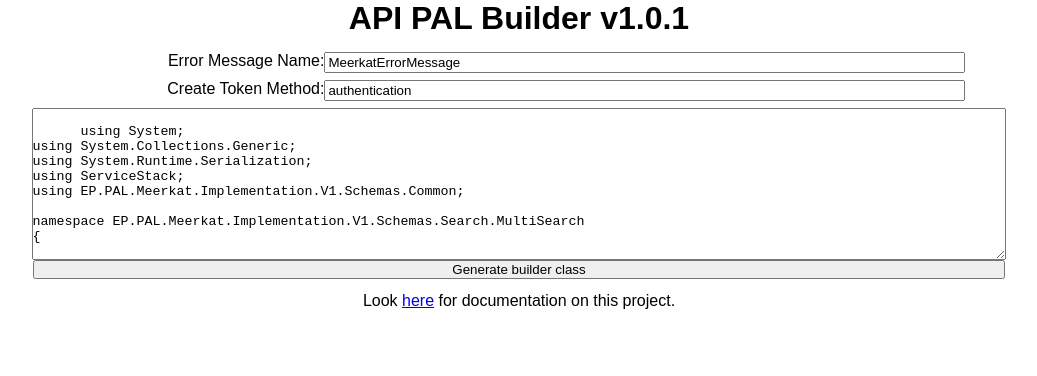
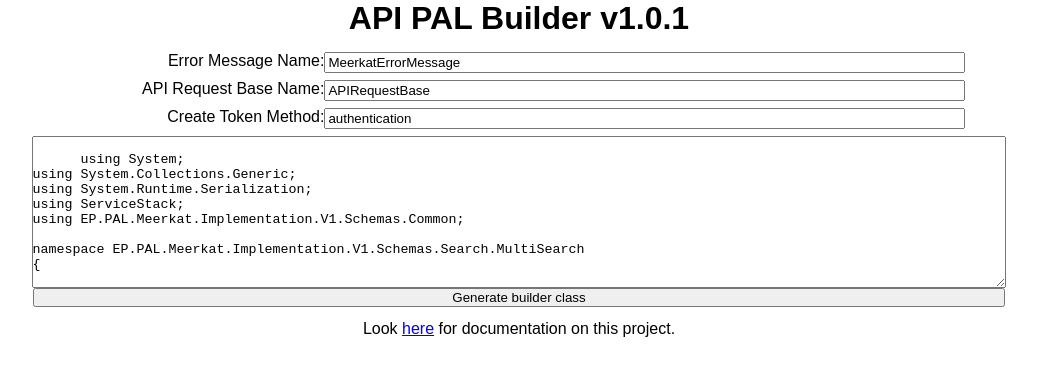
Before and after one commit to Dragonegger2/BuilderBuilder, a React (Create React App) app: page / in a window 1280 px wide. Shown: the top 376 px of the page, without its empty margins (121-1158 px from the left). Built offline with nearby package versions, Linux system fonts and the light colour scheme.

Commit message:
Added the final variable I needed to add.

```diff
--- a/src/App.js
+++ b/src/App.js
@@ -9,7 +9,6 @@ class App extends Component {
     super(props);
 
     this.state = {
-      responseObjectName: "%PLACE_HOLDER_VALUE%",
       pastedText: `
       using System;
 using System.Collections.Generic;
@@ -305,6 +304,7 @@ namespace EP.PAL.Meerkat.Implementation.V1.Schemas.Search.MultiSearch
     this.changeCreateTokenMethod = this.changeCreateTokenMethod.bind(this);
 
     this.cleanString = this.cleanString.bind(this);
+    this.changeAPIRequestBaseName = this.changeAPIRequestBaseName.bind(this);
     this.returnBuilderObject = this.returnBuilderObject.bind(this);
     this.createBuilder = this.createBuilder.bind(this);
     this.createClassObject = this.createClassObject.bind(this);
@@ -320,6 +320,10 @@ namespace EP.PAL.Meerkat.Implementation.V1.Schemas.Search.MultiSearch
             return this;
         }
     `
+  }
+
+  changeAPIRequestBaseName(event) {
+    this.setState({apiRequestBaseName : event.target.value});
   }
 
   changeCreateTokenMethod(event) {
@@ -442,9 +446,7 @@ namespace EP.PAL.Meerkat.Implementation.V1.Schemas.Search.MultiSearch
     });
 
     jData.forEach((classToBeBuilt) => {
-			console.log(this.state.createTokenMethod);
       if(classToBeBuilt.isBaseClass === true) {
-				console.log(classToBeBuilt);
         classes.push(
 					<BaseClassComponent
           	class={classToBeBuilt}
@@ -479,6 +481,14 @@ namespace EP.PAL.Meerkat.Implementation.V1.Schemas.Search.MultiSearch
               type='textbox'
               value={this.state.errorMessage}
               onChange={this.changeErrorMessage}
+              />
+        </div>
+        <div className='fieldContainer'>
+          <div className='label'>API Request Base Name:</div>
+            <input
+              type='textbox'
+              value={this.state.apiRequestBaseName}
+              onChange={this.changeAPIRequestBaseName}
               />
         </div>
         <div className='fieldContainer'>
--- a/src/BaseClassComponent.jsx
+++ b/src/BaseClassComponent.jsx
@@ -25,8 +25,6 @@ class BaseClassComponent extends Component {
 
         this.generateHeader = this.generateHeader.bind(this);
         this.generateFooter = this.generateFooter.bind(this);
-
-        console.log(props);
     }
 
     generateHeader(createTokenMethod, className, APIRequestBaseName) {
--- a/src/BuilderComponent.jsx
+++ b/src/BuilderComponent.jsx
@@ -11,8 +11,7 @@ import React, { Component } from 'react';
  */
 class BuilderComponent extends Component {
     render() {
-        console.log(this.props);
-        var builder =
+            var builder =
         `
         //Normal builder
         public ${this.props.className}Builder Add${this.props.fieldName}(${this.props.fieldType} parameterValue)
```
